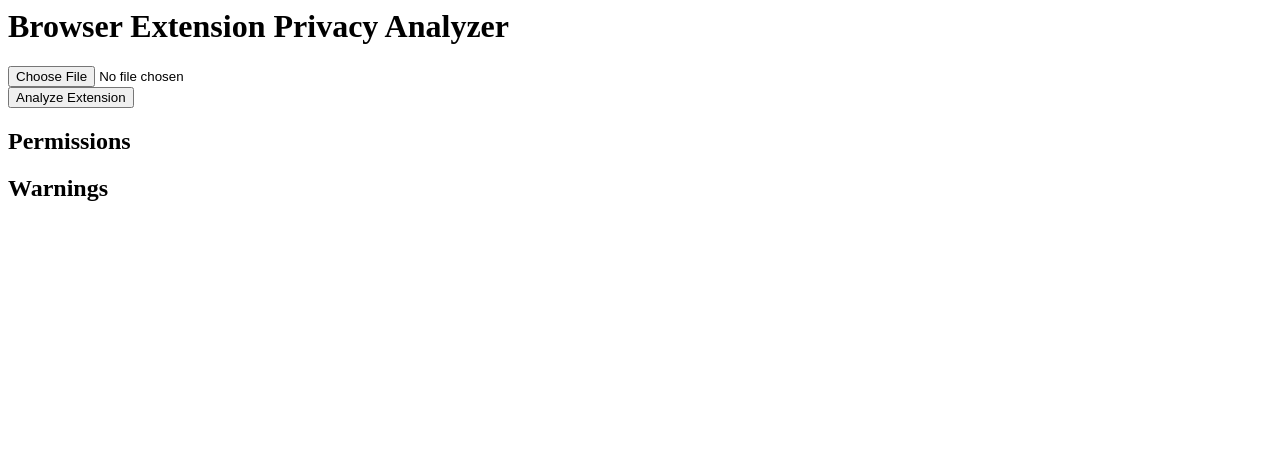
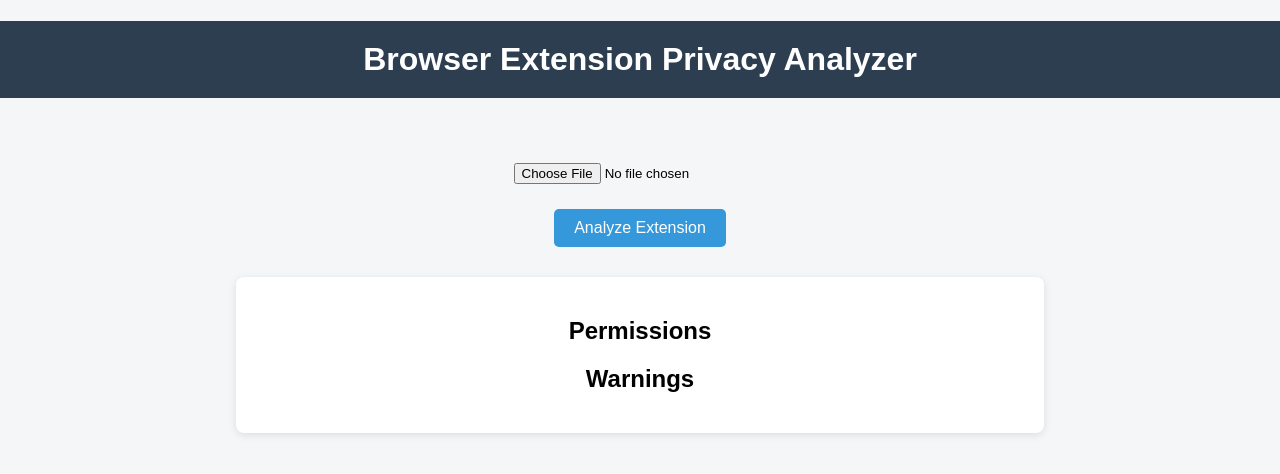
Before and after one commit to Kanchi2006/browser-extension-privacy-analyzer, a plain HTML site: page frontend/index.html in a window 1280 px wide. Drawn offline with Linux system fonts and the light colour scheme.

Commit message:
Initial commit

```diff
--- a/frontend/index.html
+++ b/frontend/index.html
@@ -1,3 +1,11 @@
+<!DOCTYPE html>
+<html>
+
+<head>
+<title>Browser Extension Privacy Analyzer</title>
+<link rel="stylesheet" href="style.css">
+</head>
+
 <body>
 
 <h1>Browser Extension Privacy Analyzer</h1>
@@ -24,4 +32,7 @@
 
 </div>
 
+<script src="app.js"></script>
+
 </body>
+</html>
```
